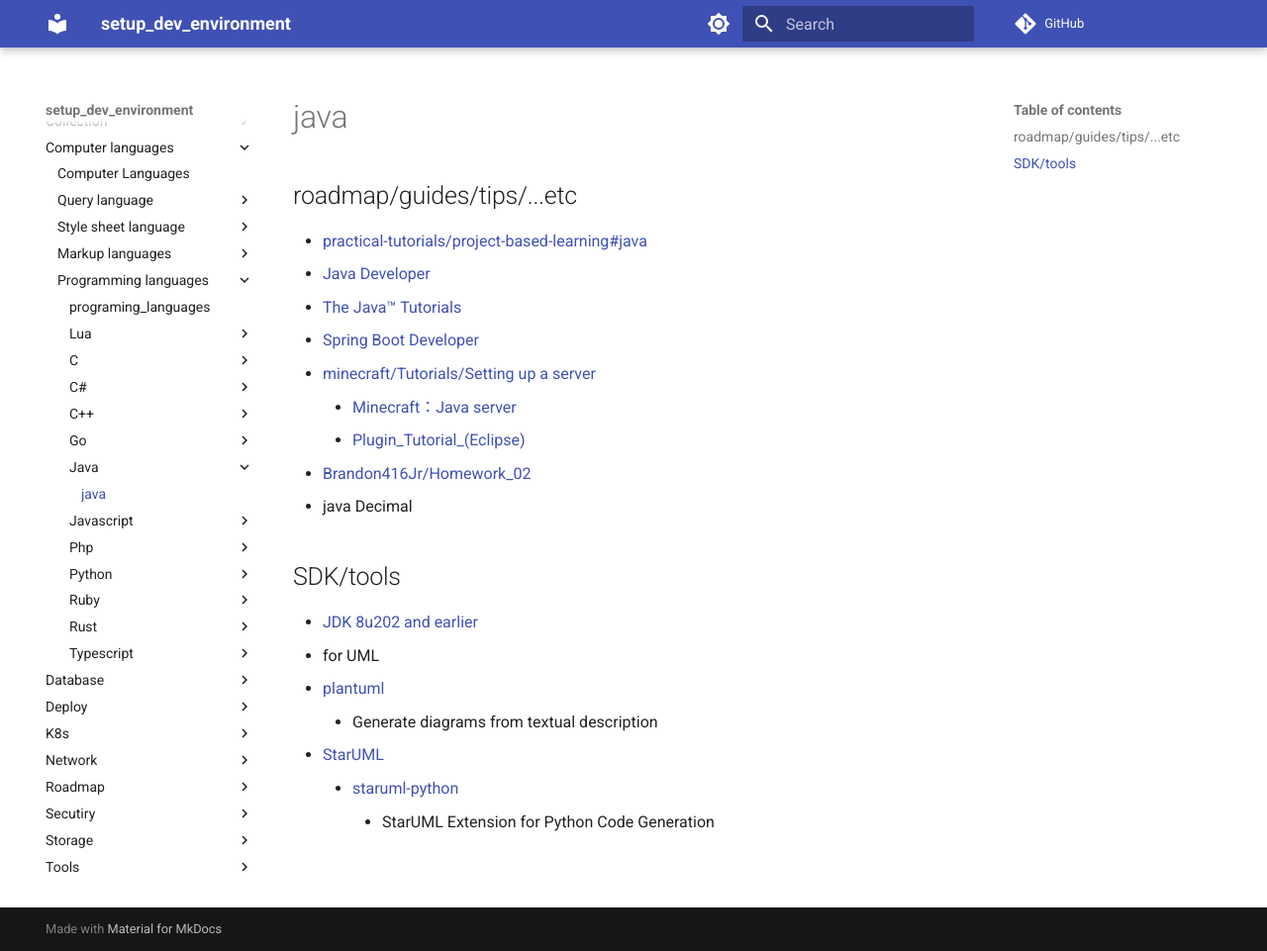
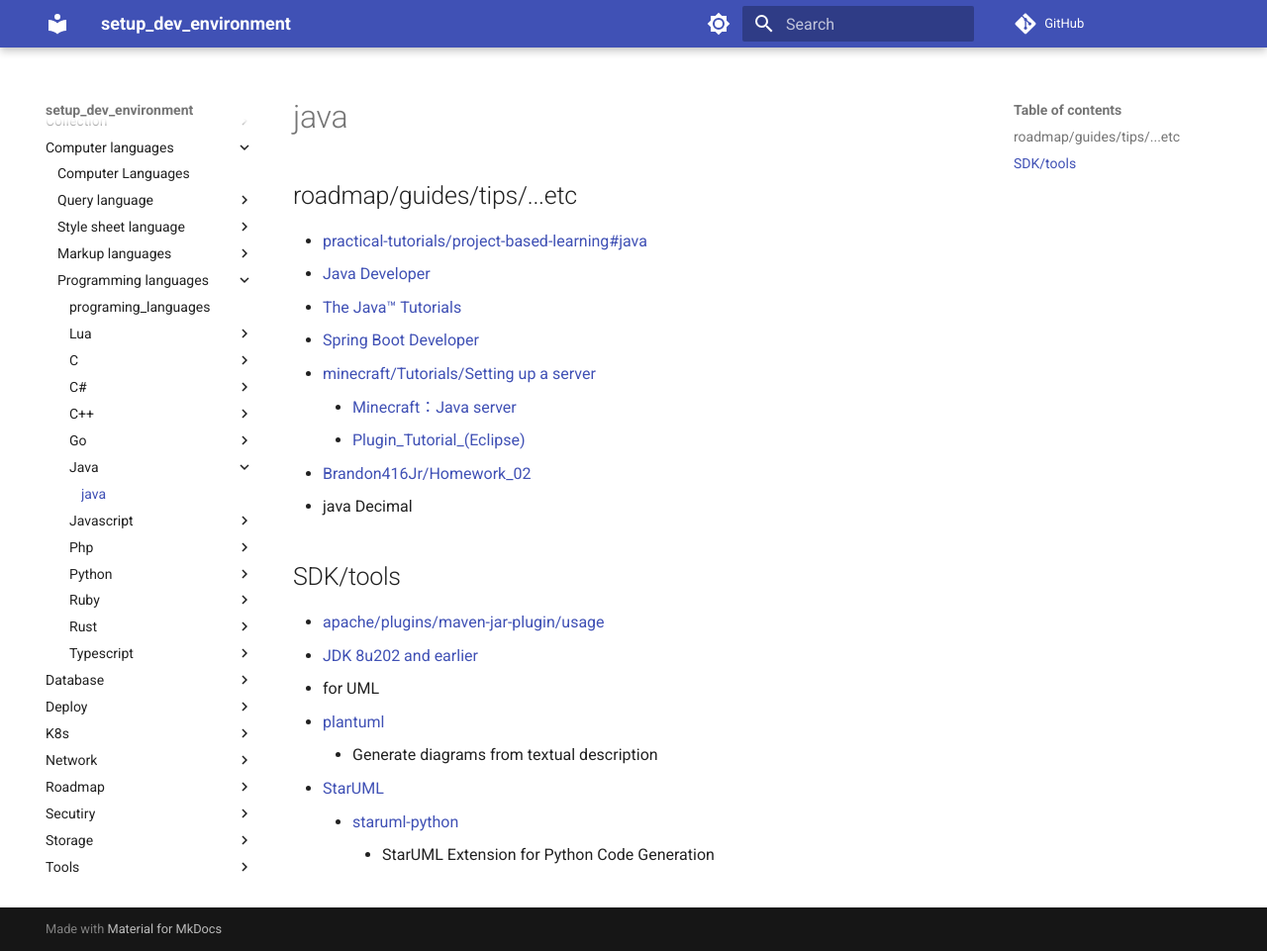
Before and after one commit to hong539/setup_dev_environment, an MkDocs documentation site: the page built from docs/computer languages/programming_languages/java/java.md, in a window 1280 px wide and 961 px high. Shown: the whole window at 99% size. Built offline with MkDocs 1.6.1 and Material for MkDocs 9.7.7, drawn with Linux system fonts in a browser that asks for light colours; comment, search, counter and statistics services are not loaded.

Commit message:
Update docs

```diff
--- a/docs/computer languages/programming_languages/java/java.md
+++ b/docs/computer languages/programming_languages/java/java.md
@@ -14,6 +14,7 @@
 
 ## SDK/tools
 
+* [apache/plugins/maven-jar-plugin/usage](https://maven.apache.org/plugins/maven-jar-plugin/usage.html)
 * [JDK 8u202 and earlier](https://www.oracle.com/tw/java/technologies/javase/javase8-archive-downloads.html)
 * for UML
 * [plantuml](https://github.com/plantuml/plantuml)
```
Also changed, not shown: docs/Linux_distribution/shell/bash/bash.md (+1 -0 lines).
